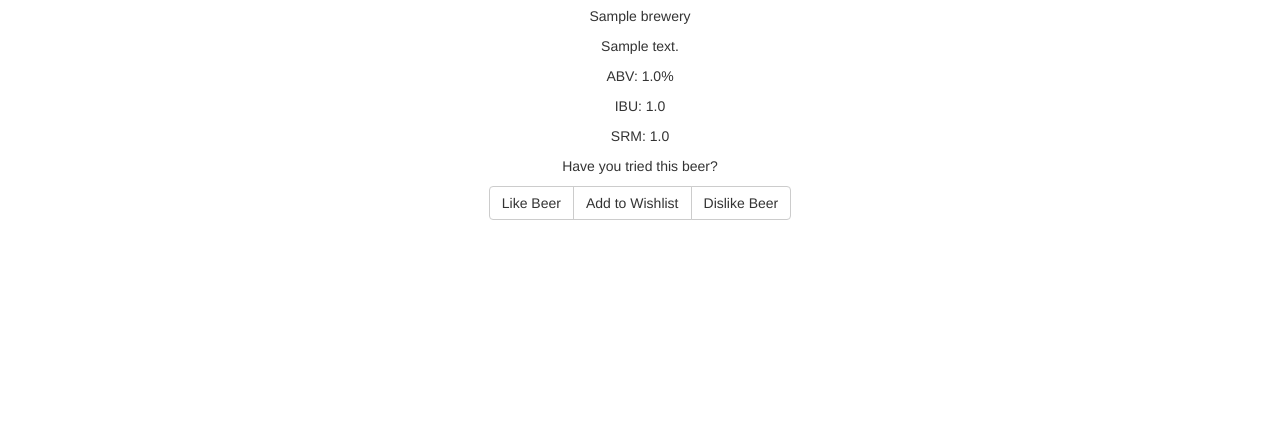
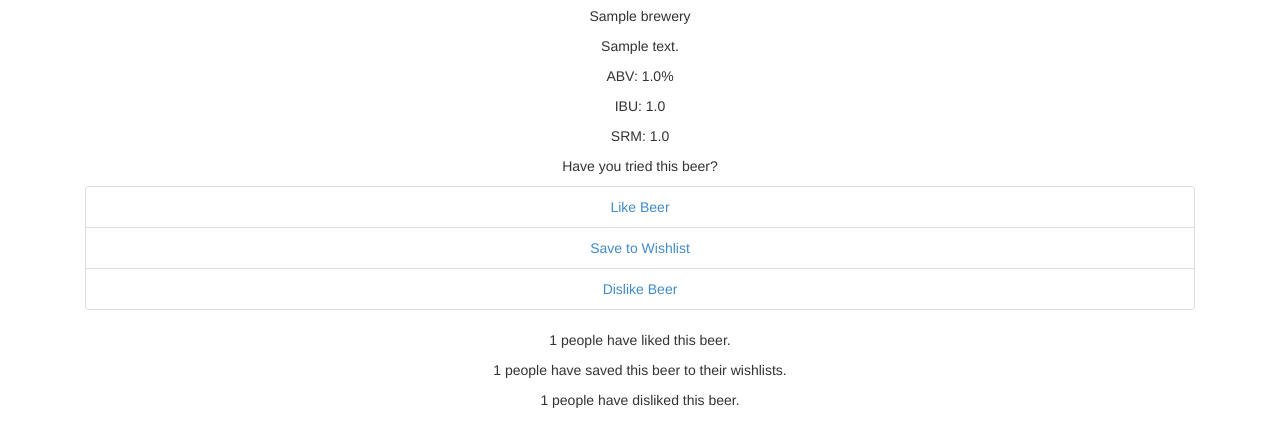
Before and after one commit to sheeksav/brewedwell, a Django app: a page that uses templates/engine/beer-detail.html in a window 1280 px wide. Shown: the part 154-601 px from the top of the page. Run offline with Django 3.2, Linux system fonts and the light colour scheme; a user stored in the database is signed in; tables that the repository leaves empty hold one stand-in row (values such as "Sample post"); some libraries are stand-ins or nearby versions.

Commit message:
Updated Beer models for likes/saves/dislikes and modified beer detail page template.

```diff
--- a/engine/models.py
+++ b/engine/models.py
@@ -32,6 +32,9 @@ class Beer(models.Model):
     abv = models.FloatField(null=True, blank=True)
     ibu = models.FloatField(null=True, blank=True)
     srm = models.FloatField(null=True, blank=True)
+    likes = models.IntegerField(default=0)
+    saves = models.IntegerField(default=0)
+    dislikes = models.IntegerField(default=0)
 
     def __unicode__(self):
         return self.name
--- a/templates/engine/beer-detail.html
+++ b/templates/engine/beer-detail.html
@@ -28,11 +28,15 @@
 
         <p>Have you tried this beer?</p>
 
-        <div class="btn-group">
-            <button type="button" class="btn btn-default">Like Beer</button>
-            <button type="button" class="btn btn-default">Add to Wishlist</button>
-            <button type="button" class="btn btn-default">Dislike Beer</button>
+        <div class="list-group">
+            <li class="list-group-item"><a href="">Like Beer</a></li>
+            <li class="list-group-item"><a href="">Save to  Wishlist</a></li>
+            <li class="list-group-item"><a href="">Dislike Beer</a></li>
         </div>
+
+        <p>{{ beer.likes }} people have liked this beer.</p>
+        <p>{{ beer.saves }} people have saved this beer to their wishlists.</p>
+        <p>{{ beer.dislikes }} people have disliked this beer.</p>
 
 
 	</div>
```
Also changed, not shown: engine/forms.py (+18 -11 lines), engine/migrations/0009_auto__add_field_beer_likes__add_field_beer_saves__add_field_beer_disli.py (added).
